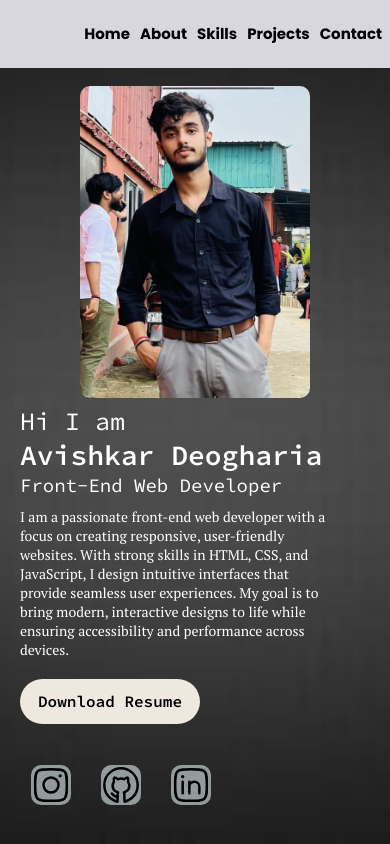
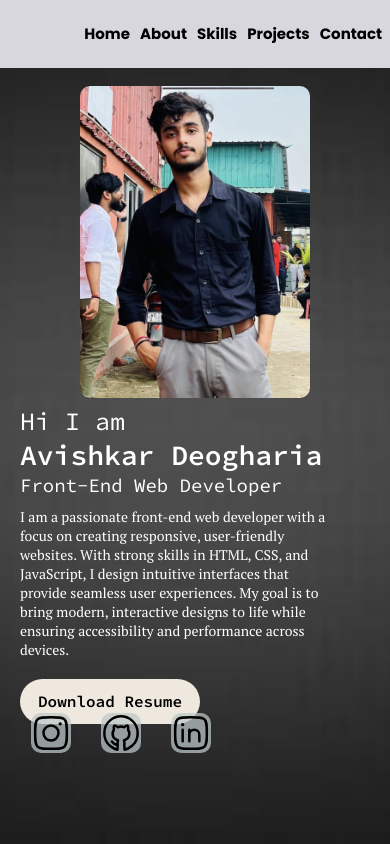
Before and after one commit to avishkar13/Portfolio-Template, a plain HTML site: page index.html in a window 390 px wide. Drawn offline with Linux system fonts and the light colour scheme; a web font is replaced by a local one.

Commit message:
Add files via upload

```diff
--- a/styles.css
+++ b/styles.css
@@ -1371,7 +1371,7 @@ body {
         left: 20.5%;
     }
     .social-logo{
-        margin-top: 25px;
+        margin-top: -7%;
     }
     .aboutcontainer div p {
         padding: 3px;
```
